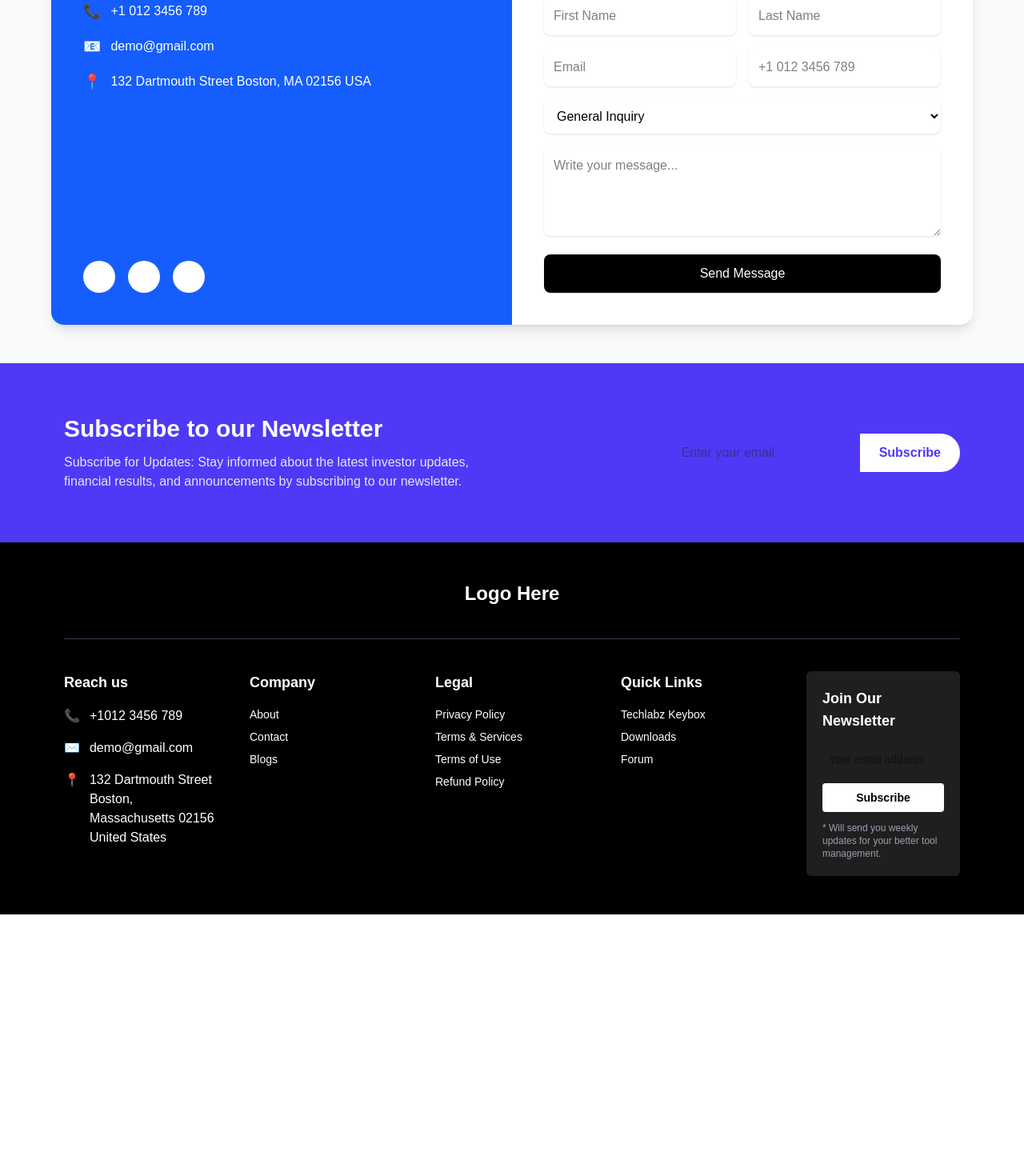
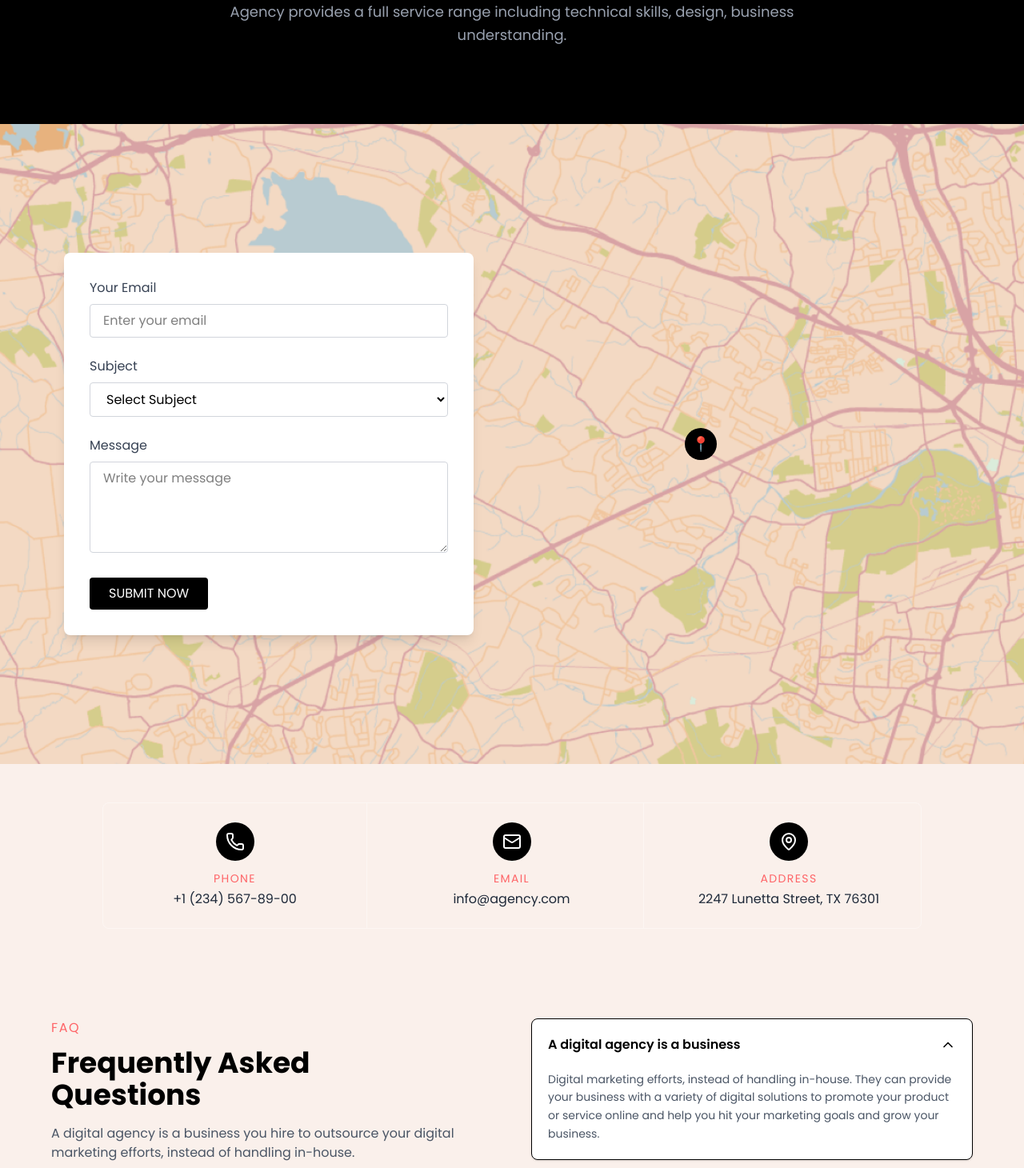
Before and after one commit to Abhinavsaini001/Creative--stack, a React (Vite) app: page /contact in a window 1280 px wide. Shown: the part 260-1720 px from the top of the page at 80% size. Before the commit the page ends 1403 px from the top, so only its background shows below. Built offline with nearby package versions, Linux system fonts and the light colour scheme.

Commit message:
contact page

```diff
--- a/index.html
+++ b/index.html
@@ -3,6 +3,7 @@
   <head>
     <meta charset="UTF-8" />
     <link rel="icon" type="image/svg+xml" href="/vite.svg" />
+    <link href="https://fonts.googleapis.com/css2?family=Poppins:wght@300;400;500;600;700&display=swap" rel="stylesheet">
     <meta name="viewport" content="width=device-width, initial-scale=1.0" />
     <title>Creative Stack</title>
   </head>
--- a/src/Pages/ContactUs/ContactForm.jsx
+++ b/src/Pages/ContactUs/ContactForm.jsx
@@ -1,95 +1,73 @@
 import React from "react";
+import Bitmap from "../../assets/bitmap.png"; // adjust path based on your folder structure
 
-const ContactUs = () => {
+const ContactForm = () => {
   return (
-    <div className="bg-gray-50 py-12">
-      <div className="max-w-6xl mx-auto bg-white shadow-lg rounded-2xl overflow-hidden grid md:grid-cols-2">
+    <section
+      className="relative w-full h-screen"
+      style={{
+        backgroundImage: `url(${Bitmap})`,
+        backgroundSize: "cover",
+        backgroundPosition: "center",
+      }}
+    >
+      {/* Overlay */}
+      <div className="absolute inset-0  bg-opacity-20"></div>
 
-        {/* Left Side - Contact Info */}
-        <div className="bg-blue-600 text-white p-10 flex flex-col justify-between">
-          <div>
-            <h2 className="text-2xl font-bold mb-3">Contact Information</h2>
-            <p className="text-gray-200">Say something to start a live chat!</p>
-
-            <ul className="mt-6 space-y-4">
-              <li className="flex items-center gap-3">
-                <span className="text-lg">📞</span> +1 012 3456 789
-              </li>
-              <li className="flex items-center gap-3">
-                <span className="text-lg">📧</span> demo@gmail.com
-              </li>
-              <li className="flex items-center gap-3">
-                <span className="text-lg">📍</span> 132 Dartmouth Street Boston, MA 02156 USA
-              </li>
-            </ul>
-          </div>
-
-          {/* Social Icons */}
-          <div className="flex gap-4 mt-8">
-            <a href="#" className="w-10 h-10 flex items-center justify-center rounded-full bg-white text-blue-600 hover:bg-gray-200 transition">
-              <i className="fab fa-twitter"></i>
-            </a>
-            <a href="#" className="w-10 h-10 flex items-center justify-center rounded-full bg-white text-blue-600 hover:bg-gray-200 transition">
-              <i className="fab fa-instagram"></i>
-            </a>
-            <a href="#" className="w-10 h-10 flex items-center justify-center rounded-full bg-white text-blue-600 hover:bg-gray-200 transition">
-              <i className="fab fa-linkedin"></i>
-            </a>
-          </div>
-        </div>
-
-        {/* Right Side - Form */}
-        <div className="p-10">
-          <h2 className="text-2xl font-bold mb-2">Contact Us</h2>
-          <p className="text-gray-600 mb-6">Any question or remarks? Just write us a message!</p>
-
-          <form className="space-y-4">
-            <div className="grid grid-cols-2 gap-4">
+      {/* Contact Form Box */}
+      <div className="relative z-10 flex items-center justify-start h-full px-6 md:px-20">
+        <div className="bg-white rounded-lg shadow-lg p-8 w-full max-w-lg">
+          <form className="space-y-6">
+            {/* Email */}
+            <div>
+              <label className="block text-gray-700 mb-2">Your Email</label>
               <input
-                type="text"
-                placeholder="First Name"
-                className="p-3 rounded-lg shadow-sm focus:shadow-md focus:outline-blue-500 transition"
-              />
-              <input
-                type="text"
-                placeholder="Last Name"
-                className="p-3 rounded-lg shadow-sm focus:shadow-md focus:outline-blue-500 transition"
+                type="email"
+                placeholder="Enter your email"
+                className="w-full border border-gray-300 rounded px-4 py-2 focus:outline-none focus:ring-2 focus:ring-black"
               />
             </div>
-            <div className="grid grid-cols-2 gap-4">
-              <input
-                type="email"
-                placeholder="Email"
-                className="p-3 rounded-lg shadow-sm focus:shadow-md focus:outline-blue-500 transition"
-              />
-              <input
-                type="tel"
-                placeholder="+1 012 3456 789"
-                className="p-3 rounded-lg shadow-sm focus:shadow-md focus:outline-blue-500 transition"
-              />
+
+            {/* Subject */}
+            <div>
+              <label className="block text-gray-700 mb-2">Subject</label>
+              <select className="w-full border border-gray-300 rounded px-4 py-2 focus:outline-none focus:ring-2 focus:ring-black">
+                <option>Select Subject</option>
+                <option>General Inquiry</option>
+                <option>Support</option>
+                <option>Feedback</option>
+              </select>
             </div>
-            <select className="w-full p-3 rounded-lg shadow-sm focus:shadow-md focus:outline-blue-500 transition">
-              <option>General Inquiry</option>
-              <option>Support</option>
-              <option>Sales</option>
-              <option>Feedback</option>
-            </select>
-            <textarea
-              placeholder="Write your message..."
-              className="w-full p-3 rounded-lg shadow-sm focus:shadow-md focus:outline-blue-500 h-28 transition"
-            ></textarea>
+
+            {/* Message */}
+            <div>
+              <label className="block text-gray-700 mb-2">Message</label>
+              <textarea
+                rows="4"
+                placeholder="Write your message"
+                className="w-full border border-gray-300 rounded px-4 py-2 focus:outline-none focus:ring-2 focus:ring-black"
+              ></textarea>
+            </div>
+
+            {/* Button */}
             <button
-              type="submit"
-              className="w-full bg-black text-white py-3 rounded-lg hover:bg-blue-600 transition"
+              type="button"
+              className="bg-black text-white px-6 py-2 rounded hover:bg-gray-900 transition"
             >
-              Send Message
+              SUBMIT NOW
             </button>
           </form>
         </div>
+      </div>
 
+      {/* Location Pin (Right side) */}
+      <div className="absolute right-[30%] top-1/2 transform -translate-y-1/2 z-20">
+        <div className="w-10 h-10 bg-black rounded-full flex items-center justify-center text-white text-lg">
+          📍
+        </div>
       </div>
-    </div>
+    </section>
   );
 };
 
-export default ContactUs;
+export default ContactForm;
--- /dev/null
+++ b/src/Pages/ContactUs/ContactHero.jsx
@@ -0,0 +1,18 @@
+// src/components/ContactHero.jsx
+import React from "react";
+
+const ContactHero = () => {
+  return (
+    <section className="bg-black text-white py-24 text-center">
+      <div className="max-w-3xl mx-auto px-4">
+        <h1 className="text-5xl md:text-6xl font-extrabold mb-6">Contact</h1>
+        <p className="text-gray-400 text-lg leading-relaxed">
+          Agency provides a full service range including technical skills,
+          design, business understanding.
+        </p>
+      </div>
+    </section>
+  );
+};
+
+export default ContactHero;
--- /dev/null
+++ b/src/Pages/ContactUs/ContactLink.jsx
@@ -0,0 +1,49 @@
+// src/components/ContactLink.jsx
+import React from "react";
+import { Phone, Mail, MapPin } from "lucide-react";
+
+const ContactLink = () => {
+  return (
+    <div className="bg-[#FAF0EB] py-12 px-4">
+      <div className="max-w-5xl mx-auto grid md:grid-cols-3 gap-4 rounded-lg overflow-hidden border border-white/40">
+
+        {/* Phone */}
+        <div className="flex flex-col items-center justify-center p-6 border-r border-white/40 last:border-none">
+          <div className="bg-black rounded-full w-12 h-12 flex items-center justify-center mb-3">
+            <Phone className="w-6 h-6 text-white" />
+          </div>
+          <p className="uppercase text-sm tracking-widest text-red-400 mb-1">
+            Phone
+          </p>
+          <p className="text-gray-800">+1 (234) 567-89-00</p>
+        </div>
+
+        {/* Email */}
+        <div className="flex flex-col items-center justify-center p-6 border-r border-white/40 last:border-none">
+          <div className="bg-black rounded-full w-12 h-12 flex items-center justify-center mb-3">
+            <Mail className="w-6 h-6 text-white" />
+          </div>
+          <p className="uppercase text-sm tracking-widest text-red-400 mb-1">
+            Email
+          </p>
+          <p className="text-gray-800">info@agency.com</p>
+        </div>
+
+        {/* Address */}
+        <div className="flex flex-col items-center justify-center p-6">
+          <div className="bg-black rounded-full w-12 h-12 flex items-center justify-center mb-3">
+            <MapPin className="w-6 h-6 text-white" />
+          </div>
+          <p className="uppercase text-sm tracking-widest text-red-400 mb-1">
+            Address
+          </p>
+          <p className="text-gray-800 text-center">
+            2247 Lunetta Street, TX 76301
+          </p>
+        </div>
+      </div>
+    </div>
+  );
+};
+
+export default ContactLink;
--- a/src/Pages/ContactUs/ContactUs.jsx
+++ b/src/Pages/ContactUs/ContactUs.jsx
@@ -1,11 +1,17 @@
 import React from 'react'
 import Newslatter from './Newslatter'
 import ContactForm from './ContactForm'
+import ContactLink from './ContactLink'
+import ContactHero from './ContactHero'
+import Faq from './Faq'
 
 const ContactUs = () => {
   return (
     <>
+      <ContactHero/>
       <ContactForm/>
+      <ContactLink/>
+      <Faq/>
       <Newslatter/>
     </>
   )
--- /dev/null
+++ b/src/Pages/ContactUs/Faq.jsx
@@ -0,0 +1,87 @@
+// src/components/Faq.jsx
+import React, { useState } from "react";
+import { ChevronDown } from "lucide-react";
+
+const faqs = [
+  {
+    question: "A digital agency is a business",
+    answer:
+      "Digital marketing efforts, instead of handling in-house. They can provide your business with a variety of digital solutions to promote your product or service online and help you hit your marketing goals and grow your business.",
+  },
+  {
+    question: "Hire to outsource your digital",
+    answer:
+      "Outsourcing digital marketing helps businesses save time, reduce costs, and access expert strategies without managing an in-house team.",
+  },
+  {
+    question: "Marketing efforts",
+    answer:
+      "Effective marketing efforts include SEO, social media, paid ads, and content marketing to reach target audiences more efficiently.",
+  },
+  {
+    question: "Can provide your business",
+    answer:
+      "A digital agency can provide your business with growth opportunities by boosting visibility, increasing leads, and improving customer engagement.",
+  },
+];
+
+const Faq = () => {
+  const [openIndex, setOpenIndex] = useState(0);
+
+  const toggleFAQ = (index) => {
+    setOpenIndex(openIndex === index ? null : index);
+  };
+
+  return (
+    <section className="bg-[#FAF0EB] py-16 px-6">
+      <div className="max-w-6xl mx-auto grid md:grid-cols-2 gap-12">
+        {/* Left Side */}
+        <div>
+          <p className="text-red-400 uppercase tracking-widest mb-3">FAQ</p>
+          <h2 className="text-3xl md:text-4xl font-extrabold mb-4">
+            Frequently Asked <br /> Questions
+          </h2>
+          <p className="text-gray-600 mb-6">
+            A digital agency is a business you hire to outsource your digital
+            marketing efforts, instead of handling in-house.
+          </p>
+          <span className="text-sm font-medium text-gray-800">
+            Ask us anything
+          </span>
+        </div>
+
+        {/* Right Side (Accordion) */}
+        <div className="space-y-3">
+          {faqs.map((faq, index) => (
+            <div
+              key={index}
+              className="border rounded-lg bg-white shadow-sm overflow-hidden"
+            >
+              {/* Question */}
+              <button
+                onClick={() => toggleFAQ(index)}
+                className="w-full flex justify-between items-center p-5 text-left font-semibold text-brown-800"
+              >
+                {faq.question}
+                <ChevronDown
+                  className={`w-5 h-5 transition-transform duration-300 ${
+                    openIndex === index ? "rotate-180" : ""
+                  }`}
+                />
+              </button>
+
+              {/* Answer */}
+              {openIndex === index && (
+                <div className="px-5 pb-5 text-gray-600 text-sm leading-relaxed">
+                  {faq.answer}
+                </div>
+              )}
+            </div>
+          ))}
+        </div>
+      </div>
+    </section>
+  );
+};
+
+export default Faq;
--- a/src/Pages/Home/Home.jsx
+++ b/src/Pages/Home/Home.jsx
@@ -6,6 +6,7 @@ import Portfolio from "./Portfolio";
 import WhyClientsTrust from "./WhyClientsTrust";
 import ContactSection from "./ContactSection";
 import Testimonial from "./Testimonial";
+import OurTeam from "./OurTeam";
 
 const Home = () => {
   return (
@@ -16,6 +17,7 @@ const Home = () => {
       <Portfolio />
       <WhyClientsTrust />
       <Testimonial />
+      <OurTeam/>
       <ContactSection />
     </>
   );
--- a/src/index.css
+++ b/src/index.css
@@ -1,5 +1,9 @@
 @import "tailwindcss";
-@import url('https://fonts.googleapis.com/css2?family=Poppins:wght@300;400;500;600;700&display=swap');
+/* @import url('https://fonts.googleapis.com/css2?family=Poppins:wght@300;400;500;600;700&display=swap'); */
 * {
   font-family: 'Poppins', sans-serif;
 }
+
+body {
+  font-family: 'Poppins', sans-serif;
+}
```
Also changed, not shown: src/Pages/Home/OurTeam.jsx (added, +9 -0 lines), src/assets/bitmap.png (added).
